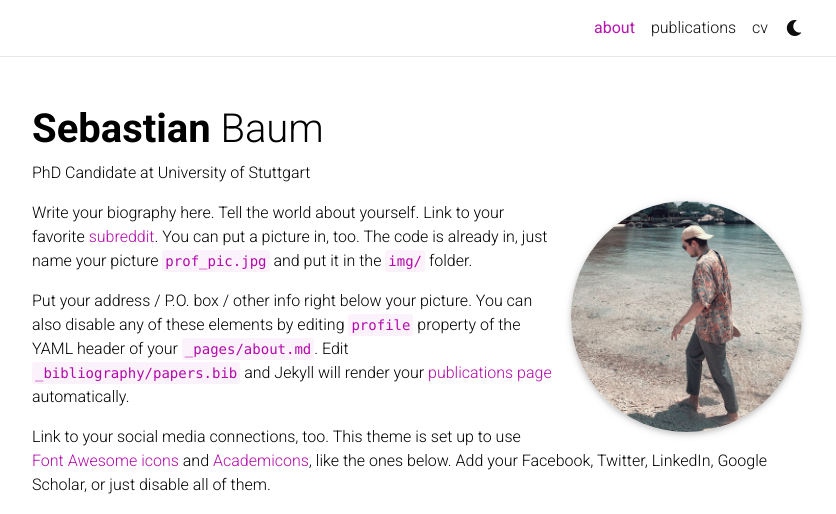
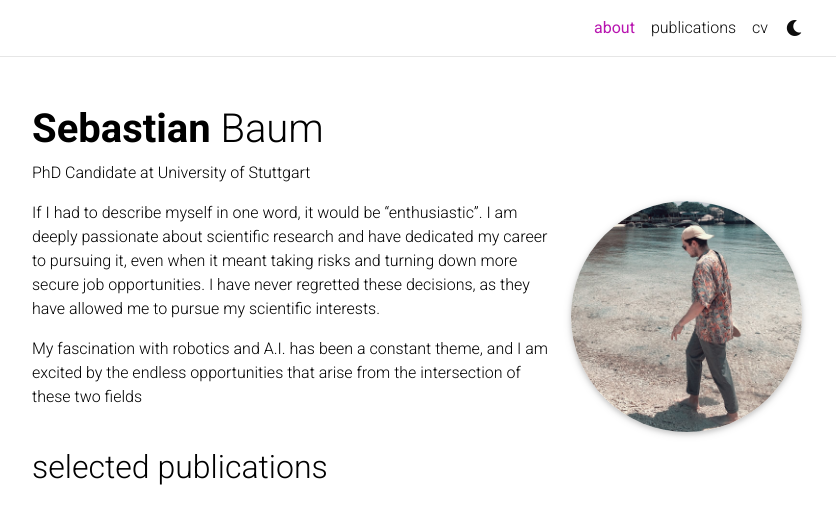
Before and after one commit to BaumSebastian/BaumSebastian.github.io, a Jekyll site: the page built from _pages/about.md, in a window 1280 px wide, cut to the strip 0-514 px from the top of the page. Shown: the whole strip, without its empty margins (223-1059 px from the left). Built offline with Jekyll 4.4.1, drawn with Linux system fonts in a browser that asks for light colours; full-size pictures stand in for the smaller copies a plugin makes; comment, search, counter and statistics services are not loaded; a style sheet for code colours, icons or effects is not loaded.

Commit message:
Added some first information about the main page

```diff
--- a/_pages/about.md
+++ b/_pages/about.md
@@ -16,8 +16,6 @@ selected_papers: true # includes a list of papers marked as "selected={true}"
 social: true  # includes social icons at the bottom of the page
 ---
 
-Write your biography here. Tell the world about yourself. Link to your favorite [subreddit](http://reddit.com). You can put a picture in, too. The code is already in, just name your picture `prof_pic.jpg` and put it in the `img/` folder.
+If I had to describe myself in one word, it would be "enthusiastic". I am deeply passionate about scientific research and have dedicated my career to pursuing it, even when it meant taking risks and turning down more secure job opportunities. I have never regretted these decisions, as they have allowed me to pursue my scientific interests.
 
-Put your address / P.O. box / other info right below your picture. You can also disable any of these elements by editing `profile` property of the YAML header of your `_pages/about.md`. Edit `_bibliography/papers.bib` and Jekyll will render your [publications page](/al-folio/publications/) automatically.
-
-Link to your social media connections, too. This theme is set up to use [Font Awesome icons](http://fortawesome.github.io/Font-Awesome/) and [Academicons](https://jpswalsh.github.io/academicons/), like the ones below. Add your Facebook, Twitter, LinkedIn, Google Scholar, or just disable all of them.
+My fascination with robotics and A.I. has been a constant theme, and I am excited by the endless opportunities that arise from the intersection of these two fields
```
